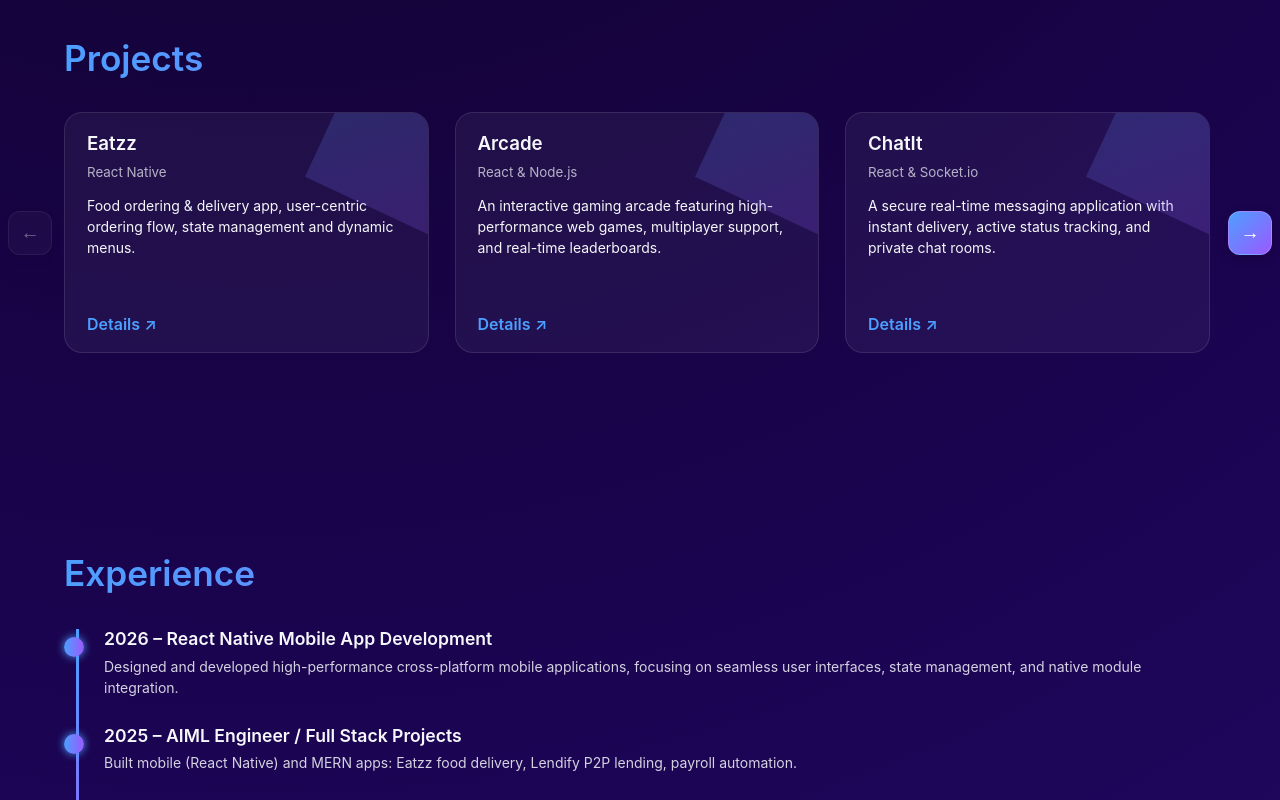
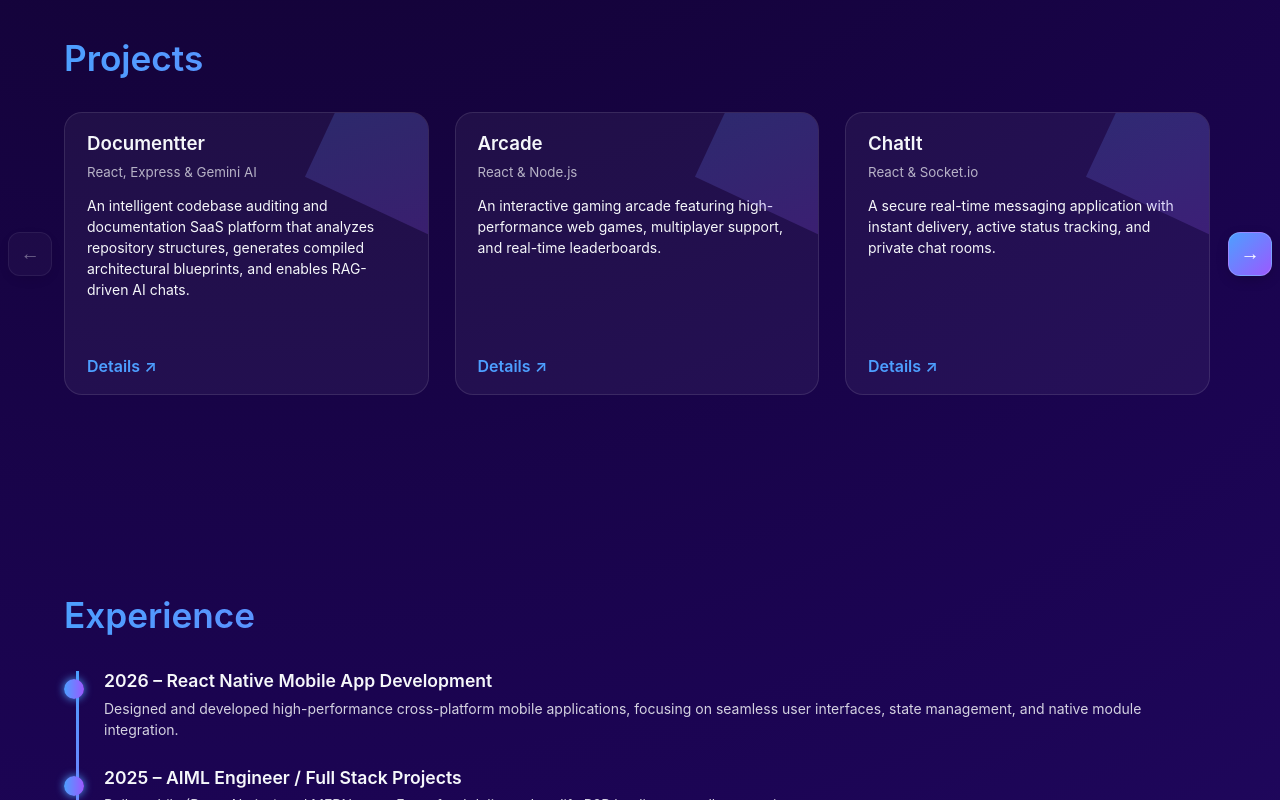
Before and after one commit to 01Freebird10/portfolio, a React (Vite) app: page / in a window 1280 px wide. Shown: the part 1789-2589 px from the top of the page. Built offline with nearby package versions, Linux system fonts and the light colour scheme.

Commit message:
Add Documentter project and update Payroll link

```diff
--- a/src/sections/Projects.jsx
+++ b/src/sections/Projects.jsx
@@ -3,10 +3,10 @@ import { motion } from 'framer-motion';
 
 const projects = [
   {
-    title:'Eatzz',
-    stack:'React Native',
-    description:'Food ordering & delivery app, user-centric ordering flow, state management and dynamic menus.',
-    link:'#'
+    title:'Documentter',
+    stack:'React, Express & Gemini AI',
+    description:'An intelligent codebase auditing and documentation SaaS platform that analyzes repository structures, generates compiled architectural blueprints, and enables RAG-driven AI chats.',
+    link:'https://documentter.iniyansk.dev/'
   },
   {
     title:'Arcade',
@@ -22,9 +22,9 @@ const projects = [
   },
   {
     title:'Payroll System',
-    stack:'Python',
+    stack:'React & Python',
     description:'Company-based employee & office maintenance system with automated payroll logic.',
-    link:'https://github.com/01Freebird10/payroll'
+    link:'https://payroll-one-psi.vercel.app/'
   }
 ];
 
```
Also changed, not shown: 3 other files (tests, documents, lock files or other folders).
